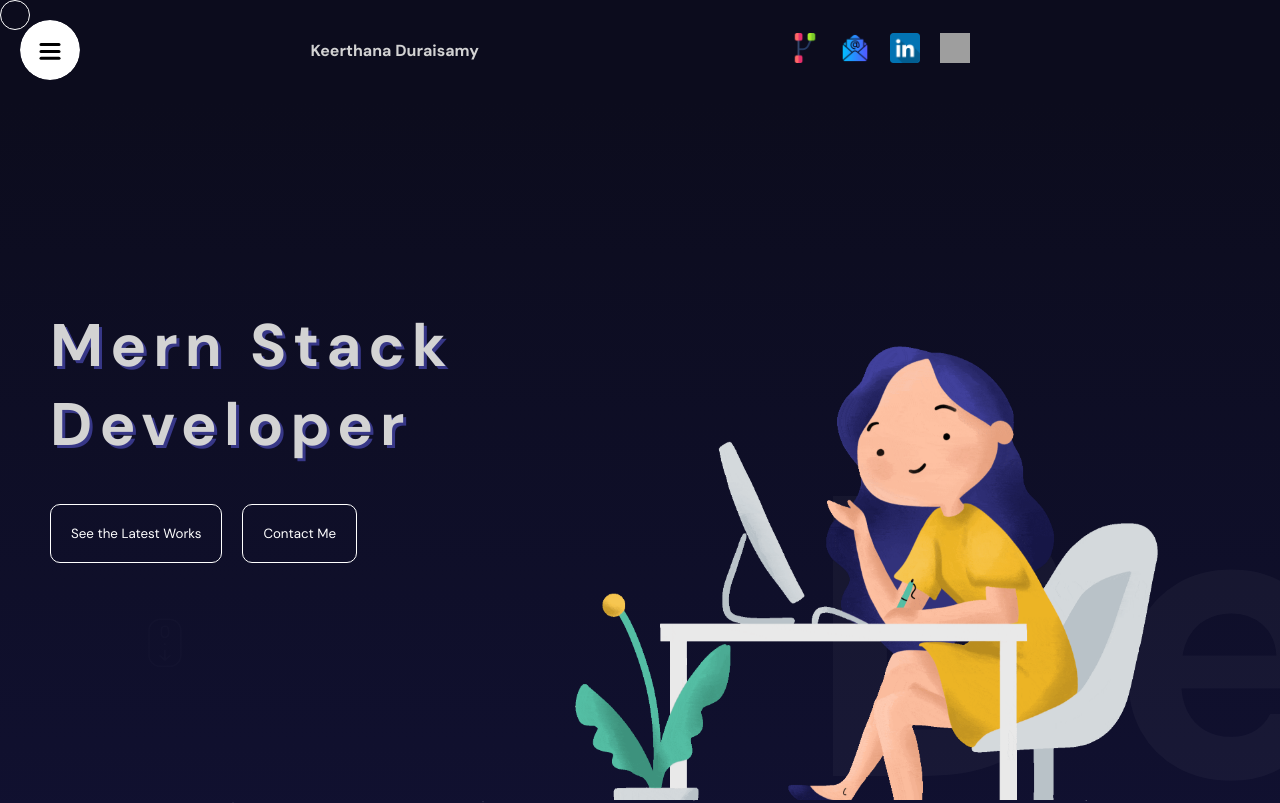
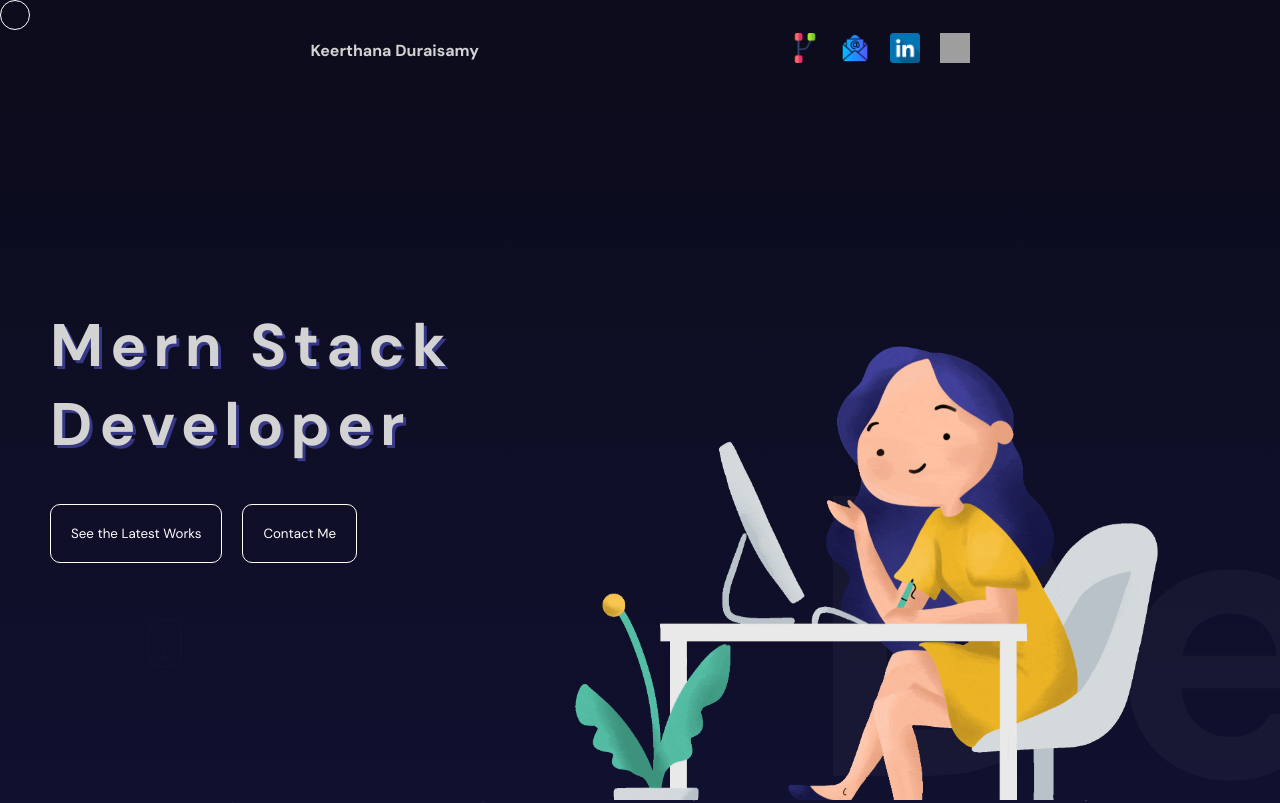
Before and after one commit to KEERTHANADURAISAM/KeerthanaDuraisamy-Portfolio, a React (Vite) app: page / in a window 1280 px wide. Shown: the top 803 px of the page. Built offline with nearby package versions, Linux system fonts and the light colour scheme; grey boxes are pictures that could not be loaded.

Commit message:
remove sidebar

```diff
--- a/src/components/navbar/Navbar.jsx
+++ b/src/components/navbar/Navbar.jsx
@@ -11,7 +11,8 @@ const Navbar = () => {
   return (
     <div className="navbar">
 
-        <Sidebar />
+        {/* <Sidebar />
+         */}
         <div className="wrapper">
         <motion.span
           initial={{ opacity: 0, scale: 0.5 }}
```
